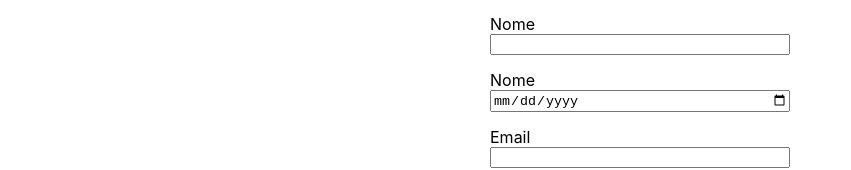
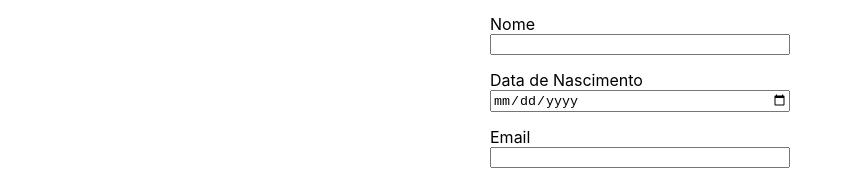
Before and after one commit to RacconWebFenix/healthy-food, a React (Create React App) app: page /register in a window 1280 px wide. Shown: the part 126-296 px from the top of the page, without its empty margins (0-851 px from the left). Built offline with nearby package versions, Linux system fonts and the light colour scheme.

Commit message:
Implentado parte logica de salvar em localStorage

```diff
--- a/package.json
+++ b/package.json
@@ -13,6 +13,7 @@
     "react-router-dom": "^5.2.0",
     "react-scripts": "4.0.3",
     "react-slick": "^0.28.1",
+    "react-toastify": "^8.0.1",
     "slick-carousel": "^1.8.1",
     "web-vitals": "^1.0.1",
     "yup": "^0.32.9"
--- a/src/App.js
+++ b/src/App.js
@@ -1,10 +1,13 @@
 import React from 'react'
 import Routes from './routes'
+import "react-toastify/dist/ReactToastify.css"
+import { ToastContainer } from "react-toastify";
 
 export default function App() {
   return (
     <>
       <Routes />
+      <ToastContainer autoClose={3000} />
     </>
   )
 }
--- a/src/pages/Register.js
+++ b/src/pages/Register.js
@@ -1,12 +1,24 @@
 import React from "react";
 import { Formik, Field, Form, ErrorMessage } from "formik";
 import Schema from "../components/Schema/Schema";
+import { toast } from "react-toastify";
 import "./register.css";
 
 export default function Register() {
-  function onSubmit(values, actions) {
+  function onSubmit(values, onSubmitProps) {
 
+    const data = values;
+    if(data){
+        toast.success('Registro salvo com sucesso.')
+    }
+    const minhaLista = localStorage.getItem("users");
+    let savesUsers = JSON.parse(minhaLista) || [];
+    savesUsers.push(data);
+    localStorage.setItem("users", JSON.stringify(savesUsers));
+
+    onSubmitProps.resetForm();
   }
+
 
   function onBlurCep(e, setFieldValue) {
     const { value } = e.target;
@@ -37,7 +49,15 @@ export default function Register() {
         onSubmit={onSubmit}
         initialValues={{
           name: "",
+          birth: "",
           email: "",
+          cep: "",
+          logradouro: "",
+          numero: "",
+          complemento: "",
+          bairro: "",
+          cidade: "",
+          uf: "",
         }}
         render={({ values, errors, touched, isValid, setFieldValue }) => (
           <Form>
@@ -47,7 +67,7 @@ export default function Register() {
               <ErrorMessage name="name" />
             </div>
             <div className="formControlGroup">
-              <label>Nome</label>
+              <label>Data de Nascimento</label>
               <Field name="birth" type="date" />
               <ErrorMessage name="name" />
             </div>
```
Also changed, not shown: 1 other file (tests, documents, lock files or other folders).
